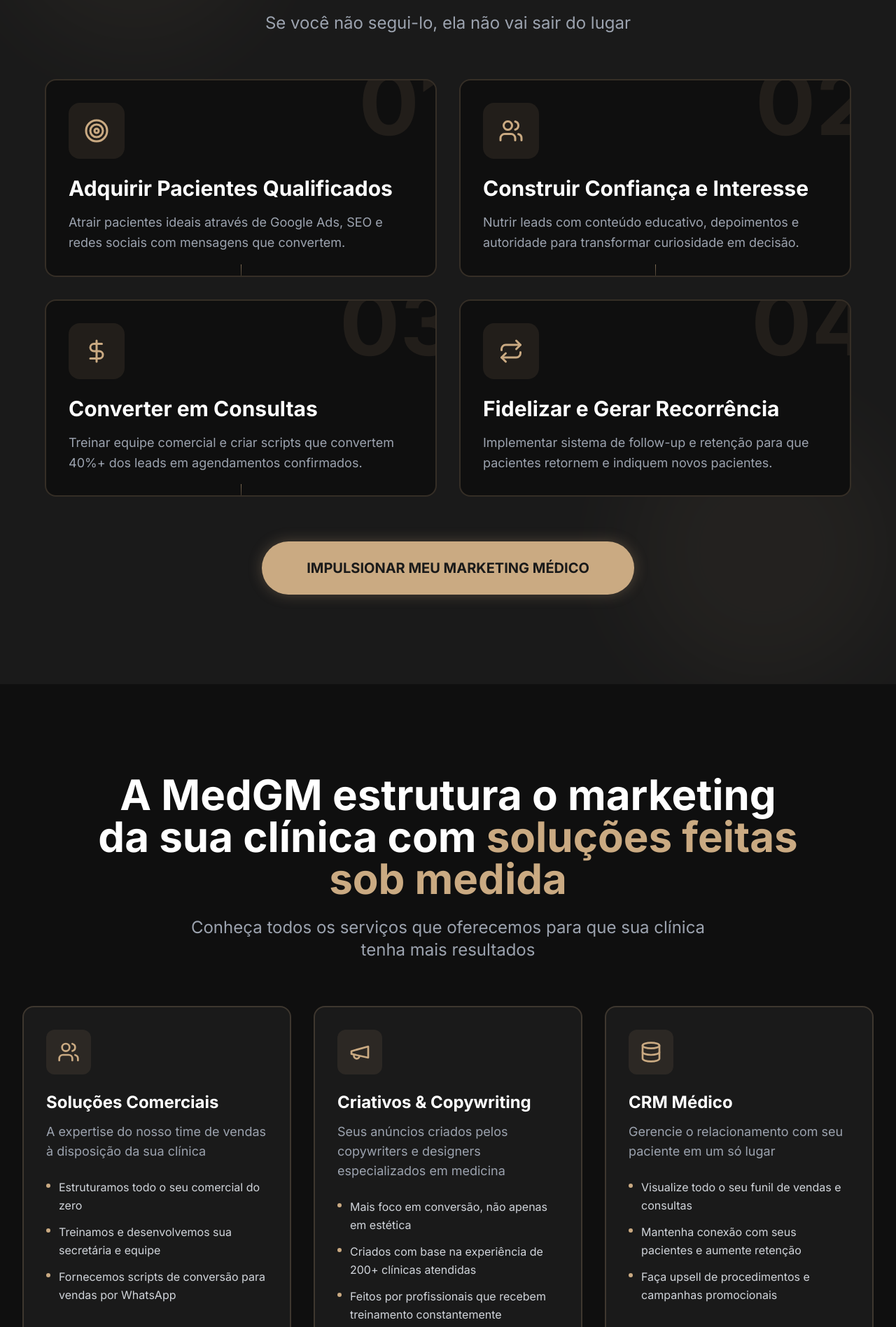
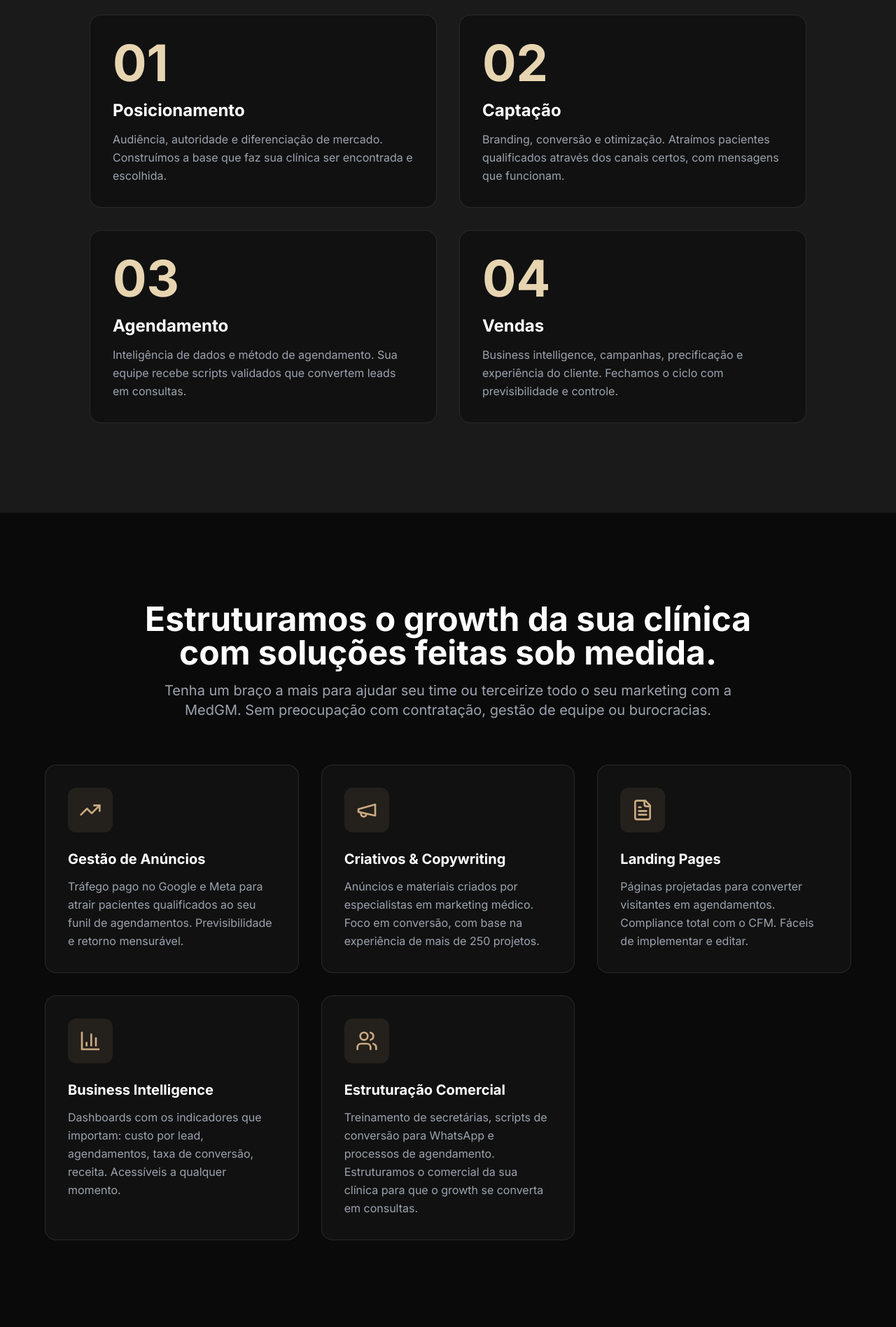
Before and after one commit to b2company/medgm-site, a Next.js app: page / in a window 1280 px wide. Shown: the part 2723-4620 px from the top of the page at 70% size. Built offline with nearby package versions, Linux system fonts and the light colour scheme.

Commit message:
WIP: Solution, Method e Services atualizados com nova copy

```diff
--- a/components/home/ScientificMethod.tsx
+++ b/components/home/ScientificMethod.tsx
@@ -1,47 +1,39 @@
 "use client";
 
 import { motion } from "framer-motion";
-import { Target, Users, DollarSign, Repeat } from "lucide-react";
 
 const methodSteps = [
   {
     number: "01",
-    icon: Target,
-    title: "Adquirir Pacientes Qualificados",
+    title: "Posicionamento",
     description:
-      "Atrair pacientes ideais através de Google Ads, SEO e redes sociais com mensagens que convertem.",
+      "Audiência, autoridade e diferenciação de mercado. Construímos a base que faz sua clínica ser encontrada e escolhida.",
   },
   {
     number: "02",
-    icon: Users,
-    title: "Construir Confiança e Interesse",
+    title: "Captação",
     description:
-      "Nutrir leads com conteúdo educativo, depoimentos e autoridade para transformar curiosidade em decisão.",
+      "Branding, conversão e otimização. Atraímos pacientes qualificados através dos canais certos, com mensagens que funcionam.",
   },
   {
     number: "03",
-    icon: DollarSign,
-    title: "Converter em Consultas",
+    title: "Agendamento",
     description:
-      "Treinar equipe comercial e criar scripts que convertem 40%+ dos leads em agendamentos confirmados.",
+      "Inteligência de dados e método de agendamento. Sua equipe recebe scripts validados que convertem leads em consultas.",
   },
   {
     number: "04",
-    icon: Repeat,
-    title: "Fidelizar e Gerar Recorrência",
+    title: "Vendas",
     description:
-      "Implementar sistema de follow-up e retenção para que pacientes retornem e indiquem novos pacientes.",
+      "Business intelligence, campanhas, precificação e experiência do cliente. Fechamos o ciclo com previsibilidade e controle.",
   },
 ];
 
 export default function ScientificMethod() {
   return (
-    <section className="bg-dark py-20 md:py-32 relative overflow-hidden">
-      {/* Background decorativo */}
-      <div className="absolute inset-0 opacity-5">
-        <div className="absolute top-0 left-0 w-96 h-96 bg-gold rounded-full blur-3xl"></div>
-        <div className="absolute bottom-0 right-0 w-96 h-96 bg-gold rounded-full blur-3xl"></div>
-      </div>
+    <section className="bg-dark py-20 md:py-32 relative">
+      {/* Textura sutil */}
+      <div className="absolute inset-0 opacity-5"></div>
 
       <div className="container-custom relative z-10">
         {/* Título */}
@@ -50,21 +42,18 @@
           whileInView={{ opacity: 1, y: 0 }}
           viewport={{ once: true }}
           transition={{ duration: 0.8 }}
-          className="text-center mb-8"
+          className="text-center mb-6 max-w-4xl mx-auto"
         >
-          <h2 className="text-4xl md:text-5xl lg:text-6xl font-display font-bold text-white mb-6 leading-tight max-w-5xl mx-auto">
-            Existe um <span className="text-gold">método científico</span> para
-            que sua clínica{" "}
-            <span className="text-gold">nunca pare de ter pacientes</span>
+          <h2 className="text-3xl md:text-4xl lg:text-5xl font-display font-bold text-white mb-4 leading-tight">
+            Existe um método para que sua clínica nunca pare de ter pacientes.
           </h2>
-          <p className="text-2xl text-gray-400 font-body max-w-3xl mx-auto">
-            Se você não segui-lo, ela não vai sair do lugar
+          <p className="text-xl md:text-2xl font-body text-gray-400">
+            Se você não segui-lo, ela não vai sair do lugar.
           </p>
         </motion.div>
 
-        {/* 4 Etapas */}
-        <div className="max-w-6xl mx-auto mt-16">
-          <div className="grid grid-cols-1 md:grid-cols-2 gap-8">
+        {/* Grid 2x2 */}
+        <div className="grid grid-cols-1 md:grid-cols-2 gap-8 mt-16 max-w-5xl mx-auto">
           {methodSteps.map((step, index) => (
             <motion.div
               key={step.number}
@@ -74,56 +63,26 @@
               transition={{ duration: 0.6, delay: index * 0.15 }}
               className="relative group"
             >
-                {/* Card */}
-                <div className="bg-dark-deep border-2 border-gold/20 rounded-2xl p-8 hover:border-gold/60 transition-all duration-500 h-full relative overflow-hidden">
-                  {/* Número de fundo */}
-                  <div className="absolute -top-8 -right-8 text-gold/10 font-display text-9xl font-bold group-hover:text-gold/20 transition-all duration-500">
+              <div className="bg-[#111] border border-white/10 rounded-2xl p-8 hover:border-gold/40 transition-all duration-500 h-full">
+                {/* Número grande */}
+                <div className="text-7xl font-display font-bold text-[#FFEBC3] mb-4 opacity-90">
                   {step.number}
                 </div>
 
-                  <div className="relative z-10">
-                    {/* Ícone */}
-                    <div className="bg-gold/10 w-20 h-20 rounded-2xl flex items-center justify-center mb-6 group-hover:bg-gold/20 transition-all duration-300">
-                      <step.icon className="text-gold" size={36} />
-                    </div>
-
                 {/* Título */}
-                    <h3 className="text-2xl md:text-3xl font-display font-bold text-white mb-4">
+                <h3 className="text-2xl font-display font-bold text-white mb-3">
                   {step.title}
                 </h3>
 
                 {/* Descrição */}
-                    <p className="text-gray-400 font-body text-lg leading-relaxed">
+                <p className="text-base font-body text-gray-400 leading-relaxed">
                   {step.description}
                 </p>
-                  </div>
-
-                  {/* Linha conectora (apenas nos primeiros 3) */}
-                  {index < 3 && (
-                    <div className="hidden md:block absolute -bottom-4 left-1/2 w-px h-8 bg-gradient-to-b from-gold/60 to-transparent"></div>
-                  )}
               </div>
             </motion.div>
           ))}
         </div>
       </div>
-
-        {/* CTA Final */}
-        <motion.div
-          initial={{ opacity: 0, y: 30 }}
-          whileInView={{ opacity: 1, y: 0 }}
-          viewport={{ once: true }}
-          transition={{ duration: 0.8, delay: 0.6 }}
-          className="text-center mt-16"
-        >
-          <a
-            href="#form"
-            className="inline-flex items-center gap-3 bg-gold text-dark font-body font-bold text-xl uppercase px-16 py-6 rounded-full hover:bg-gold-light transition-all duration-300 shadow-gold-glow"
-          >
-            Impulsionar Meu Marketing Médico
-          </a>
-        </motion.div>
-      </div>
     </section>
   );
 }
--- a/components/home/Services.tsx
+++ b/components/home/Services.tsx
@@ -2,92 +2,49 @@
 
 import { motion } from "framer-motion";
 import {
+  TrendingUp,
+  Megaphone,
+  FileText,
+  BarChart3,
   Users,
-  Megaphone,
-  Database,
-  FileText,
-  TrendingUp,
-  BarChart3,
-  Headphones,
 } from "lucide-react";
 
 const services = [
   {
-    icon: Users,
-    title: "Soluções Comerciais",
-    subtitle: "A expertise do nosso time de vendas à disposição da sua clínica",
-    features: [
-      "Estruturamos todo o seu comercial do zero",
-      "Treinamos e desenvolvemos sua secretária e equipe",
-      "Fornecemos scripts de conversão para vendas por WhatsApp",
-    ],
+    icon: TrendingUp,
+    title: "Gestão de Anúncios",
+    description:
+      "Tráfego pago no Google e Meta para atrair pacientes qualificados ao seu funil de agendamentos. Previsibilidade e retorno mensurável.",
   },
   {
     icon: Megaphone,
     title: "Criativos & Copywriting",
-    subtitle:
-      "Seus anúncios criados pelos copywriters e designers especializados em medicina",
-    features: [
-      "Mais foco em conversão, não apenas em estética",
-      "Criados com base na experiência de 200+ clínicas atendidas",
-      "Feitos por profissionais que recebem treinamento constantemente",
-    ],
-  },
-  {
-    icon: Database,
-    title: "CRM Médico",
-    subtitle: "Gerencie o relacionamento com seu paciente em um só lugar",
-    features: [
-      "Visualize todo o seu funil de vendas e consultas",
-      "Mantenha conexão com seus pacientes e aumente retenção",
-      "Faça upsell de procedimentos e campanhas promocionais",
-    ],
+    description:
+      "Anúncios e materiais criados por especialistas em marketing médico. Foco em conversão, com base na experiência de mais de 250 projetos.",
   },
   {
     icon: FileText,
     title: "Landing Pages",
-    subtitle: "Landing pages projetadas para trazer oportunidades de consultas",
-    features: [
-      "Feitas com as melhores práticas do mercado médico",
-      "Fácil de implementar e editar conforme necessário",
-      "Projetadas para alta conversão e compliance com CFM",
-    ],
-  },
-  {
-    icon: TrendingUp,
-    title: "Gestão de Anúncios",
-    subtitle: "Gestão dos seus anúncios online no Google e Meta",
-    features: [
-      "Atraia seus pacientes ideais para seu funil de agendamentos",
-      "Abasteça seu atendimento com oportunidades de consulta",
-      "Tenha mais previsibilidade e mensure o retorno do seu investimento",
-    ],
+    description:
+      "Páginas projetadas para converter visitantes em agendamentos. Compliance total com o CFM. Fáceis de implementar e editar.",
   },
   {
     icon: BarChart3,
     title: "Business Intelligence",
-    subtitle: "Gerencie as principais métricas do seu negócio médico",
-    features: [
-      "Tenha controle sobre os principais indicadores da sua clínica",
-      "Transforme dados em insights e insights em boas decisões",
-      "Acesse os dados a qualquer momento, em qualquer dispositivo",
-    ],
+    description:
+      "Dashboards com os indicadores que importam: custo por lead, agendamentos, taxa de conversão, receita. Acessíveis a qualquer momento.",
   },
   {
-    icon: Headphones,
-    title: "Gestão e Atendimento",
-    subtitle: "O seu marketing gerenciado por especialistas em growth médico",
-    features: [
-      "Especialistas treinados, geridos e desenvolvidos por nós",
-      "Atendimento ágil e eficaz dedicado à sua clínica",
-      "A expertise da MedGM trabalhando na sua empresa",
-    ],
+    icon: Users,
+    title: "Estruturação Comercial",
+    description:
+      "Treinamento de secretárias, scripts de conversão para WhatsApp e processos de agendamento. Estruturamos o comercial da sua clínica para que o growth se converta em consultas.",
   },
 ];
 
 export default function Services() {
   return (
-    <section className="bg-dark-deep py-20 md:py-32" id="services">
+    <section className="bg-[#0A0A0A] py-20 md:py-32">
       <div className="container-custom">
         {/* Título */}
         <motion.div
@@ -95,20 +52,18 @@
           whileInView={{ opacity: 1, y: 0 }}
           viewport={{ once: true }}
           transition={{ duration: 0.8 }}
-          className="text-center mb-6"
+          className="text-center mb-6 max-w-4xl mx-auto"
         >
-          <h2 className="text-4xl md:text-5xl lg:text-6xl font-display font-bold text-white mb-6 leading-tight max-w-5xl mx-auto">
-            A MedGM estrutura o marketing da sua clínica com{" "}
-            <span className="text-gold">soluções feitas sob medida</span>
+          <h2 className="text-3xl md:text-4xl lg:text-5xl font-display font-bold text-white mb-4 leading-tight">
+            Estruturamos o growth da sua clínica com soluções feitas sob medida.
           </h2>
-          <p className="text-2xl text-gray-400 font-body max-w-3xl mx-auto">
-            Conheça todos os serviços que oferecemos para que sua clínica tenha
-            mais resultados
+          <p className="text-lg md:text-xl font-body text-gray-400">
+            Tenha um braço a mais para ajudar seu time ou terceirize todo o seu marketing com a MedGM. Sem preocupação com contratação, gestão de equipe ou burocracias.
           </p>
         </motion.div>
 
         {/* Grid de Serviços */}
-        <div className="grid grid-cols-1 md:grid-cols-2 lg:grid-cols-3 gap-8 mt-16 max-w-7xl mx-auto">
+        <div className="grid grid-cols-1 md:grid-cols-2 lg:grid-cols-3 gap-8 mt-16 max-w-6xl mx-auto">
           {services.map((service, index) => (
             <motion.div
               key={service.title}
@@ -118,53 +73,25 @@
               transition={{ duration: 0.6, delay: index * 0.1 }}
               className="group"
             >
-              <div className="bg-dark border-2 border-gold/20 rounded-2xl p-8 hover:border-gold/60 transition-all duration-500 h-full">
+              <div className="bg-[#111] border border-white/10 rounded-2xl p-8 hover:border-gold/40 transition-all duration-500 h-full">
                 {/* Ícone */}
                 <div className="bg-gold/10 w-16 h-16 rounded-xl flex items-center justify-center mb-6 group-hover:bg-gold/20 group-hover:scale-110 transition-all duration-300">
                   <service.icon className="text-gold" size={32} />
                 </div>
 
                 {/* Título */}
-                <h3 className="text-2xl font-display font-bold text-white mb-3">
+                <h3 className="text-xl font-display font-bold text-white mb-3">
                   {service.title}
                 </h3>
 
-                {/* Subtítulo */}
-                <p className="text-gray-400 font-body mb-6 text-lg">
-                  {service.subtitle}
+                {/* Descrição */}
+                <p className="text-base font-body text-gray-400 leading-relaxed">
+                  {service.description}
                 </p>
-
-                {/* Features */}
-                <ul className="space-y-3">
-                  {service.features.map((feature, i) => (
-                    <li key={i} className="flex items-start gap-3">
-                      <div className="w-1.5 h-1.5 rounded-full bg-gold mt-2 flex-shrink-0"></div>
-                      <span className="text-gray-300 font-body leading-relaxed">
-                        {feature}
-                      </span>
-                    </li>
-                  ))}
-                </ul>
               </div>
             </motion.div>
           ))}
         </div>
-
-        {/* CTA Final */}
-        <motion.div
-          initial={{ opacity: 0, y: 30 }}
-          whileInView={{ opacity: 1, y: 0 }}
-          viewport={{ once: true }}
-          transition={{ duration: 0.8, delay: 0.4 }}
-          className="text-center mt-16"
-        >
-          <a
-            href="#form"
-            className="inline-flex items-center gap-3 bg-gold text-dark font-body font-bold text-xl uppercase px-16 py-6 rounded-full hover:bg-gold-light transition-all duration-300 shadow-gold-glow"
-          >
-            Impulsionar Meu Marketing
-          </a>
-        </motion.div>
       </div>
     </section>
   );
--- /dev/null
+++ b/components/home/Solution.tsx
@@ -0,0 +1,57 @@
+"use client";
+
+import { motion } from "framer-motion";
+
+export default function Solution() {
+  return (
+    <section className="bg-[#0A0A0A] py-20 md:py-32">
+      <div className="container-custom">
+        <div className="max-w-[680px] mx-auto">
+          {/* Título */}
+          <motion.h2
+            initial={{ opacity: 0, y: 30 }}
+            whileInView={{ opacity: 1, y: 0 }}
+            viewport={{ once: true }}
+            transition={{ duration: 0.8 }}
+            className="text-3xl md:text-4xl lg:text-5xl font-display font-bold text-white mb-12 text-center"
+          >
+            Uma assessoria com um método específico para o seu mercado.
+          </motion.h2>
+
+          {/* Parágrafo 1 */}
+          <motion.p
+            initial={{ opacity: 0, y: 20 }}
+            whileInView={{ opacity: 1, y: 0 }}
+            viewport={{ once: true }}
+            transition={{ duration: 0.8, delay: 0.2 }}
+            className="text-base md:text-lg font-body text-gray-300 leading-relaxed mb-6"
+          >
+            A MedGM não é mais uma agência de marketing. Agências tratam todos os nichos da mesma forma, entregam ações genéricas e medem sucesso em likes e seguidores. Nós medimos sucesso em pacientes na agenda e receita no caixa.
+          </motion.p>
+
+          {/* Parágrafo 2 */}
+          <motion.p
+            initial={{ opacity: 0, y: 20 }}
+            whileInView={{ opacity: 1, y: 0 }}
+            viewport={{ once: true }}
+            transition={{ duration: 0.8, delay: 0.4 }}
+            className="text-base md:text-lg font-body text-gray-300 leading-relaxed mb-6"
+          >
+            Também não somos uma consultoria que não entende o mercado médico. Sabemos que médico tem regra do CFM para seguir, tem secretária que precisa ser treinada, tem paciente que chega pelo Google e precisa ser convertido por WhatsApp. É para isso que existimos.
+          </motion.p>
+
+          {/* Parágrafo 3 */}
+          <motion.p
+            initial={{ opacity: 0, y: 20 }}
+            whileInView={{ opacity: 1, y: 0 }}
+            viewport={{ once: true }}
+            transition={{ duration: 0.8, delay: 0.6 }}
+            className="text-base md:text-lg font-body text-white font-semibold leading-relaxed"
+          >
+            Somos uma assessoria de growth para clínicas médicas. Unimos posicionamento, captação, agendamento e vendas em um único ecossistema. Estruturamos o seu marketing e o comercial da sua clínica para que nenhum lead se perca no caminho entre o primeiro contato e a consulta.
+          </motion.p>
+        </div>
+      </div>
+    </section>
+  );
+}
```
Lines whose indentation alone changed are shown as unchanged.
